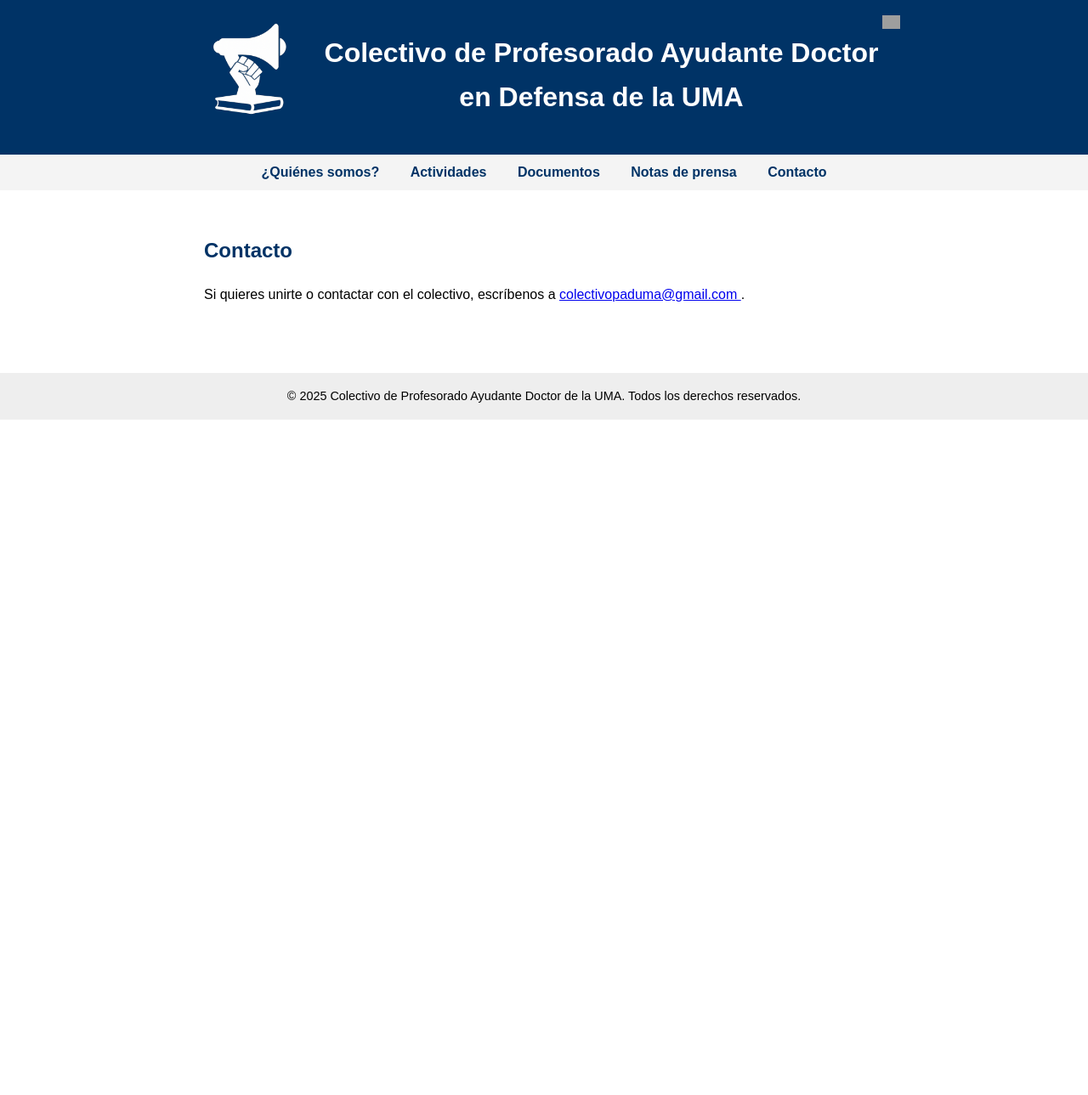
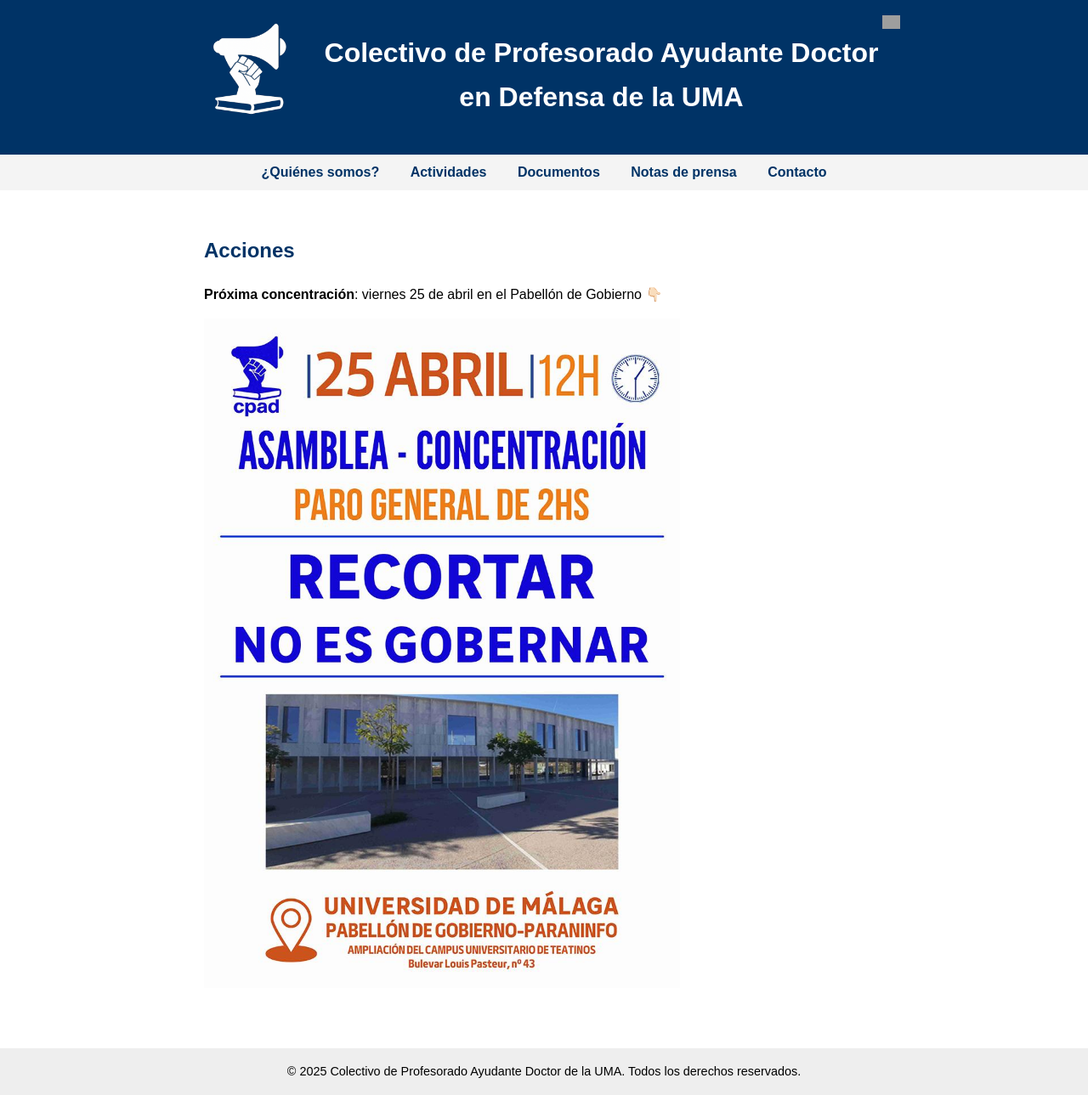
Before and after one commit to cpaduma/cpaduma.github.io, a Jekyll site: the page built from actividades.html, in a window 1280 px wide. Shown: the whole page at 85% size. Built offline with Jekyll 4.4.1, drawn with Linux system fonts in a browser that asks for light colours; before the commit the page ends 900 px from its top, so only the background shows below that; grey boxes are pictures that could not be loaded.

Commit message:
Update actividades.html

```diff
--- a/actividades.html
+++ b/actividades.html
@@ -3,7 +3,8 @@
 title: Inicio
 ---
 
-  <section id="contacto">
-    <h2>Contacto</h2>
-    <p>Si quieres unirte o contactar con el colectivo, escríbenos a <a href="mailto:colectivopaduma@gmail.com ">colectivopaduma@gmail.com </a>.</p>
+  <section id="acciones">
+    <h2>Acciones</h2>
+    <p> <b>Próxima concentración</b>: viernes 25 de abril en el Pabellón de Gobierno 👇🏻</p>
+    <img src="img/cartel.jpeg" alt="Cartel 25 Abril" />
   </section>
```
